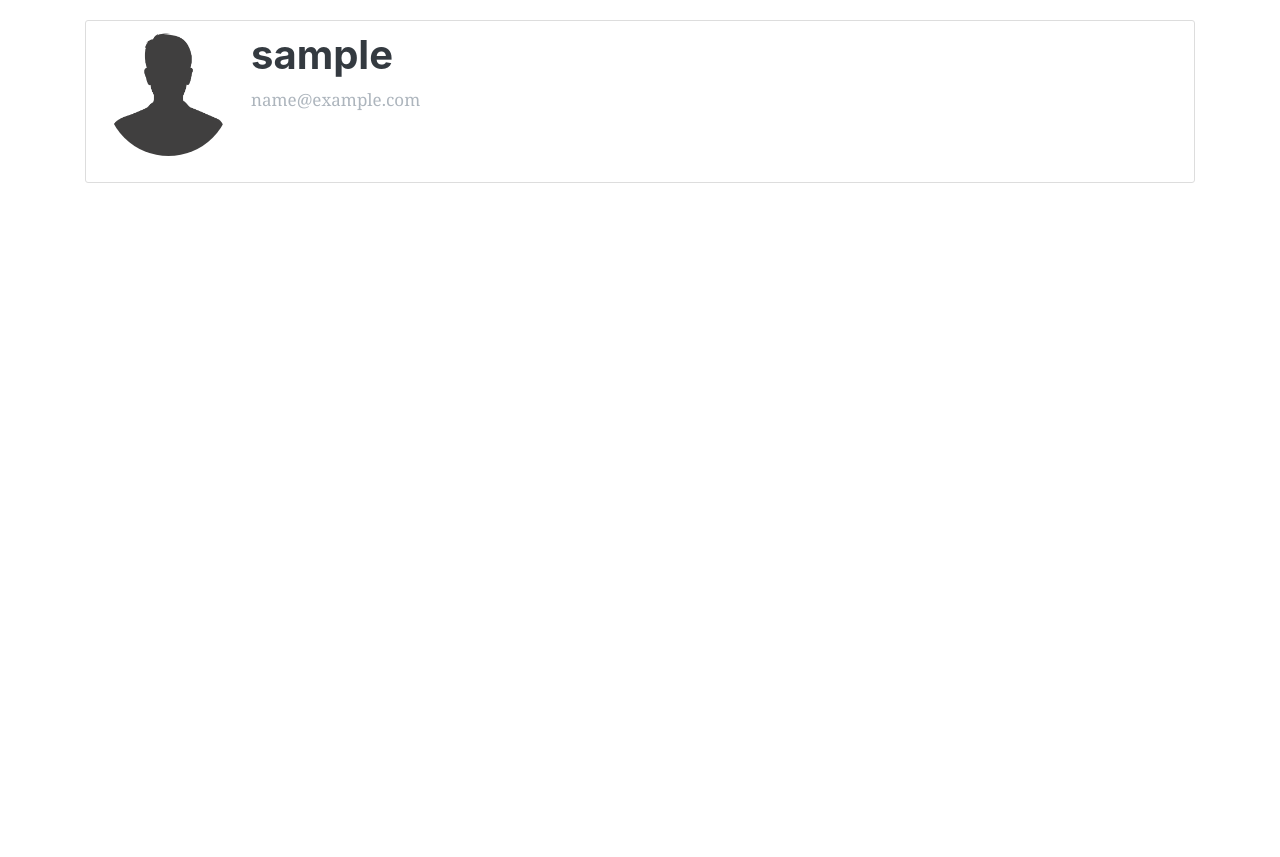
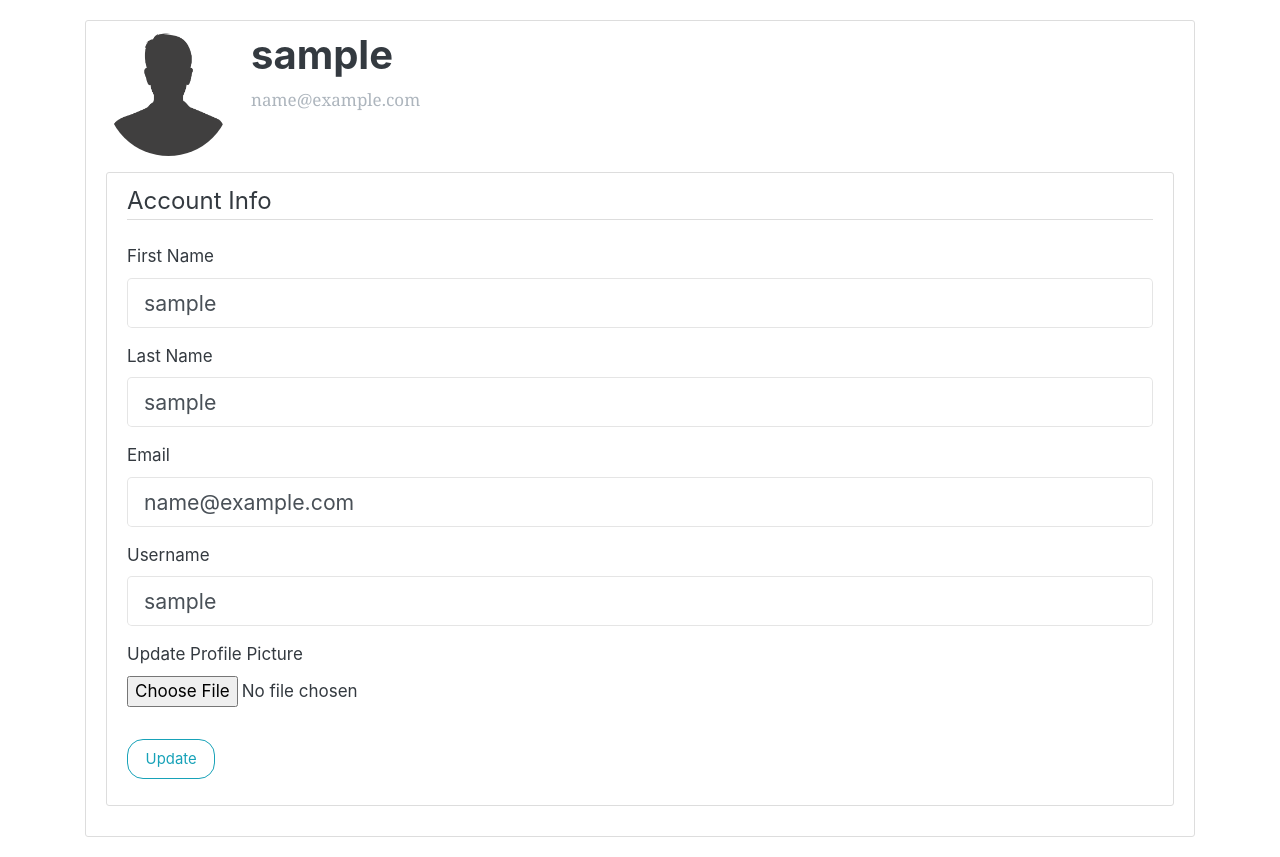
Before and after one commit to devdsd/ProjectHap, a Flask app: page /account in a window 1280 px wide. Shown: the part 59-916 px from the top of the page. Before the commit the page ends 242 px from the top, so only its background shows below. Run offline with Flask 2, Linux system fonts and the light colour scheme; the visitor is signed in with stand-in values (Sample User, id 1); data comes from the database, SQL or seed files in the repository; some libraries are stand-ins or nearby versions.

Commit message:
Profile Done!

```diff
--- a/hap/forms.py
+++ b/hap/forms.py
@@ -1,8 +1,10 @@
 from flask_wtf import FlaskForm
+from flask_wtf.file import FileField, FileAllowed
+from flask_login import current_user
 from wtforms import StringField, PasswordField, SubmitField, BooleanField, TextAreaField, IntegerField
 from wtforms.validators import DataRequired, Length, Email, EqualTo, ValidationError
 from wtforms.fields.html5 import DateField
-from hap.models import Users
+from hap.models import *
 
 class SignupForm(FlaskForm):
     firstName = StringField('First Name', validators=[DataRequired(), Length(min=2, max=50)])
@@ -33,7 +35,6 @@ class LoginForm(FlaskForm):
   submit = SubmitField('Login')
 
 
-
 class CreateEventForm(FlaskForm):
     eventName = StringField('Event Name', validators=[DataRequired(), Length(min=2, max =50)])
     eventDescription = TextAreaField('Event Description', validators=[DataRequired()])
@@ -41,3 +42,25 @@ class CreateEventForm(FlaskForm):
     fee = IntegerField('Fee')
     location = StringField('Location', validators=[DataRequired(), Length(min=2, max =50)])
     submit = SubmitField('Submit')
+
+
+class UpdateAccountForm(FlaskForm):
+    firstName = StringField('First Name', validators=[DataRequired(), Length(min=2, max=50)])
+    lastName = StringField('Last Name', validators=[DataRequired(), Length(min=2, max=50)])
+    email = StringField('Email', validators=[DataRequired(), Email()])
+    username = StringField('Username', validators=[DataRequired(), Length(min=2, max=20)])
+    picture = FileField('Update Profile Picture', validators=[FileAllowed(['jpg', 'png'])])
+
+    submit = SubmitField('Update')
+
+    def validate_username(self, username):
+      if username.data != current_user.username:
+        user = Users.query.filter_by(username=username.data).first()
+        if user:
+          raise ValidationError('That username already exists. Please choose different one!')
+
+    def validate_email(self, email):
+      if email.data != current_user.email:
+        user = Users.query.filter_by(email=email.data).first()
+        if user:
+          raise ValidationError('That email is already exists. Please choose different one!')
--- a/hap/routes.py
+++ b/hap/routes.py
@@ -1,6 +1,8 @@
+import os, binascii
+from PIL import Image
 from flask import render_template, url_for, flash, redirect, request
-from hap import app, bcrypt
-from hap.forms import SignupForm, LoginForm, CreateEventForm
+from hap import app, db, bcrypt
+from hap.forms import SignupForm, LoginForm, CreateEventForm, UpdateAccountForm
 from hap import models
 from hap.models import *
 from flask_login import login_user, current_user, logout_user, login_required
@@ -41,8 +43,7 @@ def signup():
     form = SignupForm()
     if form.validate_on_submit():
         hashed_password = bcrypt.generate_password_hash(form.password.data).decode('utf-8')
-        # User registration
-        user = Users(firstName=form.firstName.data, lastName=form.lastName.data, email=form.email.data, username=form.username.data, password=hashed_password, image_file=image_file)
+        user = Users(firstName=form.firstName.data, lastName=form.lastName.data, email=form.email.data, username=form.username.data, password=hashed_password)
         db.session.add(user)
         db.session.commit()
 
@@ -75,8 +76,39 @@ def logout():
     logout_user()
     return redirect(url_for('home'))
 
-@app.route('/account')
+def save_picture(form_picture):
+    random_hex = binascii.b2a_hex(os.urandom(15))
+    _, f_ext = os.path.splitext(form_picture.filename)
+    picture_fn = random_hex + f_ext
+    picture_path = os.path.join(app.root_path, 'static/images', picture_fn)
+
+    output_size = (125, 125)
+    i = Image.open(form_picture)
+    i.thumbnail(output_size)
+    i.save(picture_path)
+
+    return picture_fn
+
+
+@app.route('/account', methods=['GET', 'POST'])
 @login_required
 def account():
+    form = UpdateAccountForm()
+    if form.validate_on_submit():
+        if form.picture.data:
+            picture_file = save_picture(form.picture.data)
+            current_user.image_file = picture_file
+        current_user.firstName = form.firstName.data
+        current_user.lastName = form.lastName.data
+        current_user.email = form.email.data
+        current_user.username = form.username.data
+        db.session.commit()
+        flash('Your account has been updated!', 'success')
+        return redirect(url_for('account'))
+    elif request.method == 'GET':
+        form.firstName.data = current_user.firstName
+        form.lastName.data = current_user.lastName
+        form.email.data = current_user.email
+        form.username.data = current_user.username
     image_file = url_for('static', filename='images/' + current_user.image_file) # static/images/default.jpg
-    return render_template('account.html', title = 'Account', image_file=image_file)
+    return render_template('account.html', title = 'Account', image_file=image_file, form=form)
--- a/hap/templates/account.html
+++ b/hap/templates/account.html
@@ -10,5 +10,94 @@
         </div>
         </div>
         <!-- FORM HERE -->
+        <div class="content-section">
+            <form method="POST" action="" enctype="multipart/form-data">
+                {{ form.hidden_tag() }}
+                <fieldset class="form-group">
+                    <legend class="border-bottom mb-4"> Account Info </legend>
+
+                    <div class="form-group">
+                        {{ form.firstName.label(class="form-control-label") }}
+
+                        {% if form.firstName.errors %}
+                            {{ form.firstName(class="form-control form-control-lg is-invalid") }}
+                            <div class="invalid-feedback">
+                                {% for error in form.firstName.errors %}
+                                    <span> {{ error }} </span>
+                                {% endfor %}
+                            </div>
+                        {% else %}
+                            {{ form.firstName(class="form-control form-control-lg") }}
+                        {% endif %}
+
+                    </div>
+                    <div class="form-group">
+                        {{ form.lastName.label(class="form-control-label") }}
+
+                        {% if form.lastName.errors %}
+                            {{ form.lastName(class="form-control form-control-lg is-invalid") }}
+                            <div class="invalid-feedback">
+                                {% for error in form.lastName.errors %}
+                                    <span> {{ error }} </span>
+                                {% endfor %}
+                            </div>
+                        {% else %}
+                            {{ form.lastName(class="form-control form-control-lg") }}
+                        {% endif %}
+
+                    </div>
+                    <div class="form-group">
+                        {{ form.email.label(class="form-control-label") }}
+
+                        {% if form.email.errors %}
+                            {{ form.email(class="form-control form-control-lg is-invalid") }}
+                            <div class="invalid-feedback">
+                                {% for error in form.email.errors %}
+                                    <span> {{ error }} </span>
+                                {% endfor %}
+                            </div>
+                        {% else %}
+                            {{ form.email(class="form-control form-control-lg") }}
+                        {% endif %}
+
+                    </div>
+                    <div class="form-group">
+                        {{ form.username.label(class="form-control-label") }}
+
+                        {% if form.username.errors %}
+                            {{ form.username(class="form-control form-control-lg is-invalid") }}
+                            <div class="invalid-feedback">
+                                {% for error in form.username.errors %}
+                                    <span> {{ error }} </span>
+                                {% endfor %}
+                            </div>
+                        {% else %}
+                            {{ form.username(class="form-control form-control-lg") }}
+                        {% endif %}
+
+                    </div>
+
+                    <div class="form-group">
+                        {{ form.picture.label() }}
+                        {{ form.picture(class="form-control-file") }}
+                        {% if form.picture.errors %}
+                            {% for error in form.picture.errors %}
+                                <span class="text-danger">{{ error }}</span></br>
+                            {% endfor %}
+                        {% endif %}
+                    </div>
+                </fieldset>
+                <div class="form-group">
+                        {{ form.submit(class="btn btn-outline-info") }}
+                </div>
+            </form>
+        </div>
+
+        <!-- <div class="content-section">
+            <p>Lorem ipsum dolor sit amet consectetur adipisicing elit. Asperiores, maxime quis dolorum quidem iusto aliquid beatae atque eos repudiandae officia eius impedit ratione quaerat nostrum error et nihil molestiae harum.</p>
+        </div> -->
+
+        </div>
+
     </div>
 {% endblock content %}
```
Also changed, not shown: hap/static/images/2ce4117b7e8ef41897be1b0d05f5a7.png (added), hap/static/images/eff39fda3614b0eb19d80d25082088.jpg (added), hap/static/images/f1205565c9edd87cfac001caf24075.jpg (added).
